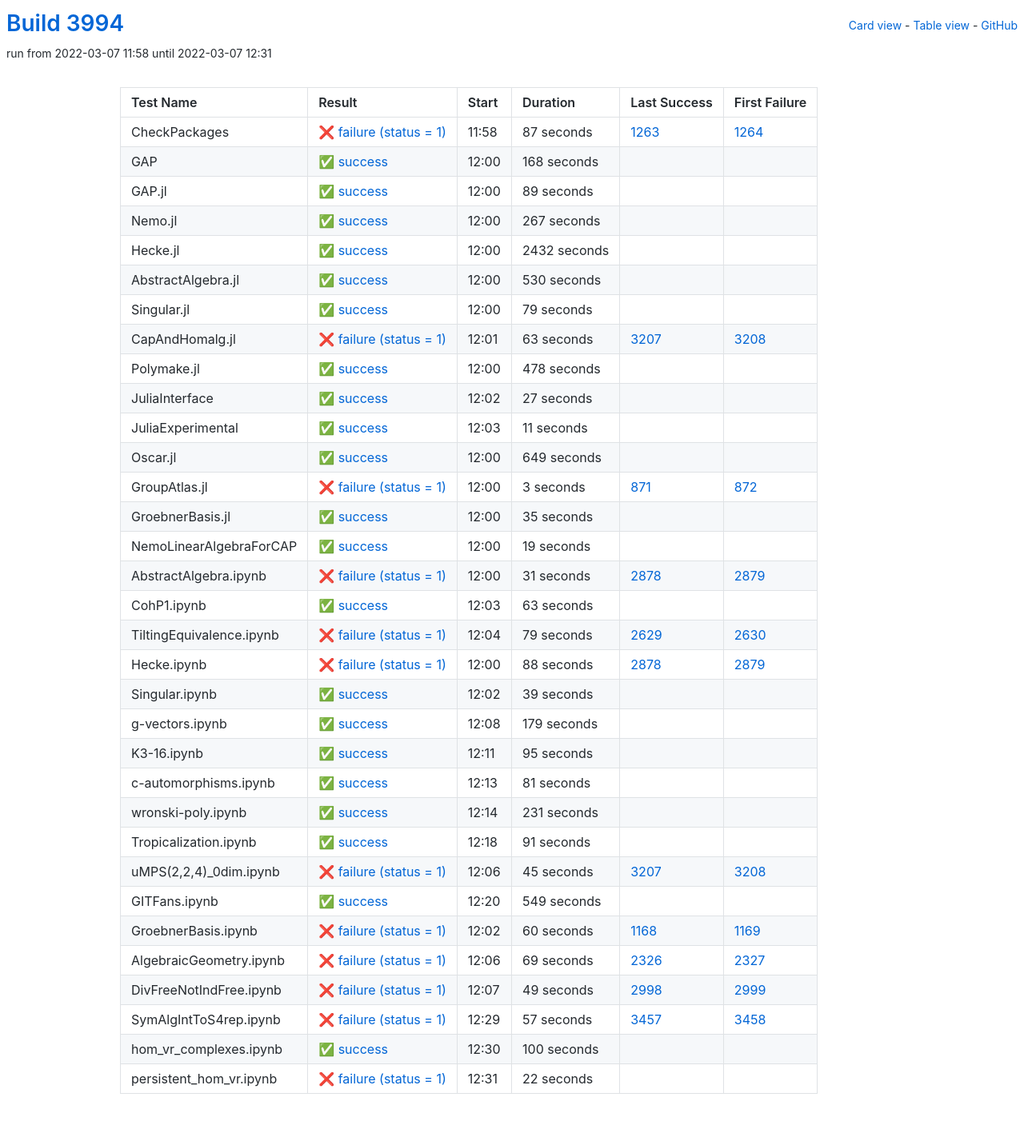
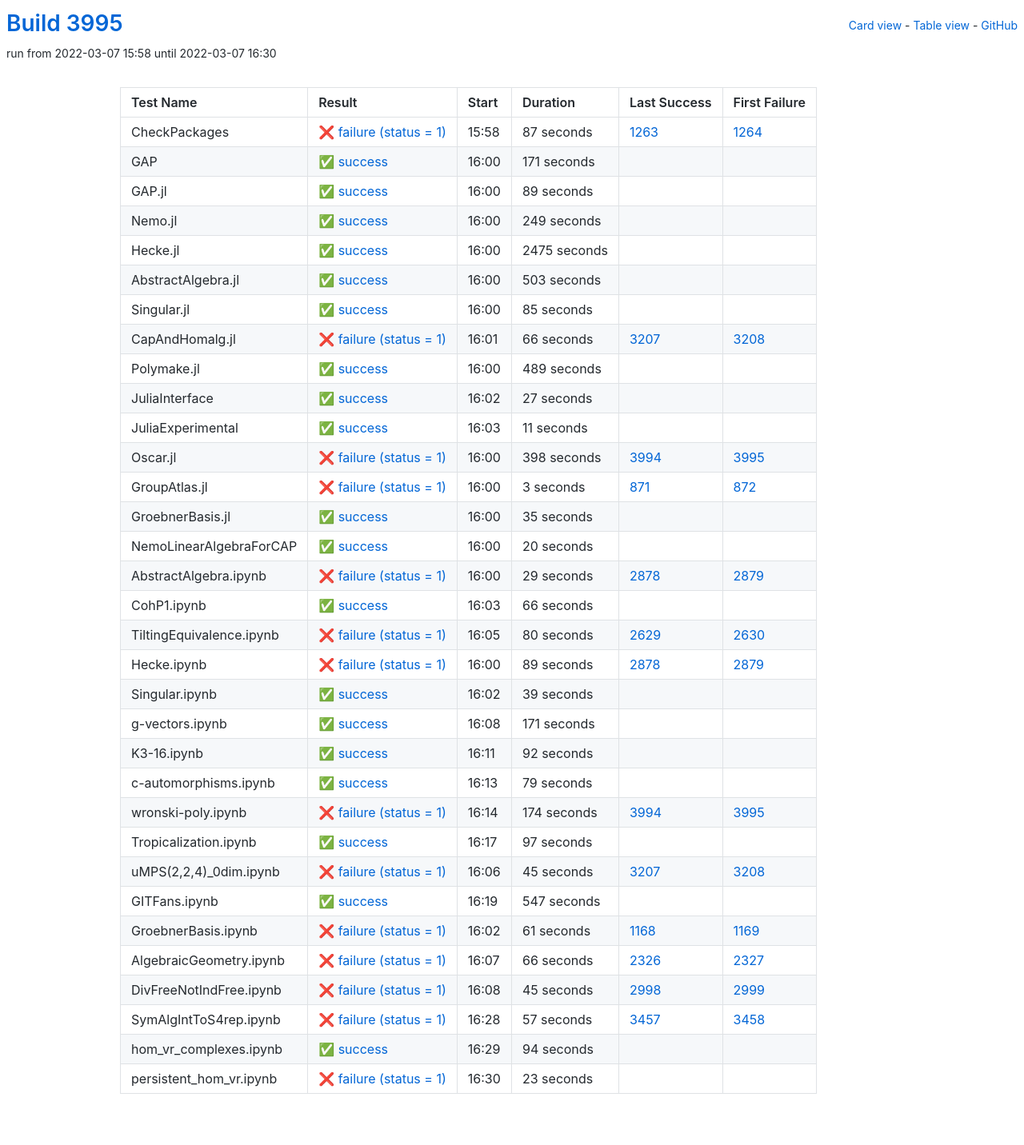
Before and after one commit to oscar-system/oscar-ci-status-stable, a Jekyll site: the page built from table.html, in a window 1280 px wide. Shown: the whole page at 80% size. Built offline with Jekyll 4.4.1, drawn with Linux system fonts in a browser that asks for light colours.

Commit message:
Build #3995

```diff
--- a/_data/ci.yml
+++ b/_data/ci.yml
@@ -1,6 +1,6 @@
 ---
-build: 3994
-build_url: https://oscarci.mathematik.uni-kl.de/job/oscar-stable/3994/
+build: 3995
+build_url: https://oscarci.mathematik.uni-kl.de/job/oscar-stable/3995/
 job: oscar-stable
 organization: oscar-system
 repo: oscar-ci-status-stable
@@ -8,8 +8,8 @@ repourl: https://github.com/oscar-system/oscar-ci-status-stable
 tests:
 - name: CheckPackages
   id: checkpackages
-  log: https://oscarci.mathematik.uni-kl.de/job/oscar-stable/3994/artifact/logs/build-3994/CheckPackages.log
-  start: 2022-03-07 11:58
+  log: https://oscarci.mathematik.uni-kl.de/job/oscar-stable/3995/artifact/logs/build-3995/CheckPackages.log
+  start: 2022-03-07 15:58
   success: false
   exitcode: 1
   status: failure
@@ -20,20 +20,20 @@ tests:
   first_failure_url: https://oscarci.mathematik.uni-kl.de/job/oscar-stable/1264/
 - name: GAP
   id: gap
-  log: https://oscarci.mathematik.uni-kl.de/job/oscar-stable/3994/artifact/logs/build-3994/GAP.log
-  start: 2022-03-07 12:00
+  log: https://oscarci.mathematik.uni-kl.de/job/oscar-stable/3995/artifact/logs/build-3995/GAP.log
+  start: 2022-03-07 16:00
   success: true
   exitcode: 0
   status: success
-  duration: 168
+  duration: 171
   last_success: false
   last_success_url:
   first_failure: false
   first_failure_url:
 - name: GAP.jl
   id: gap-jl
-  log: https://oscarci.mathematik.uni-kl.de/job/oscar-stable/3994/artifact/logs/build-3994/GAP.jl.log
-  start: 2022-03-07 12:00
+  log: https://oscarci.mathematik.uni-kl.de/job/oscar-stable/3995/artifact/logs/build-3995/GAP.jl.log
+  start: 2022-03-07 16:00
   success: true
   exitcode: 0
   status: success
@@ -44,80 +44,80 @@ tests:
   first_failure_url:
 - name: Nemo.jl
   id: nemo-jl
-  log: https://oscarci.mathematik.uni-kl.de/job/oscar-stable/3994/artifact/logs/build-3994/Nemo.jl.log
-  start: 2022-03-07 12:00
+  log: https://oscarci.mathematik.uni-kl.de/job/oscar-stable/3995/artifact/logs/build-3995/Nemo.jl.log
+  start: 2022-03-07 16:00
   success: true
   exitcode: 0
   status: success
-  duration: 267
+  duration: 249
   last_success: false
   last_success_url:
   first_failure: false
   first_failure_url:
 - name: Hecke.jl
   id: hecke-jl
-  log: https://oscarci.mathematik.uni-kl.de/job/oscar-stable/3994/artifact/logs/build-3994/Hecke.jl.log
-  start: 2022-03-07 12:00
+  log: https://oscarci.mathematik.uni-kl.de/job/oscar-stable/3995/artifact/logs/build-3995/Hecke.jl.log
+  start: 2022-03-07 16:00
   success: true
   exitcode: 0
   status: success
-  duration: 2432
+  duration: 2475
   last_success: false
   last_success_url:
   first_failure: false
   first_failure_url:
 - name: AbstractAlgebra.jl
   id: abstractalgebra-jl
-  log: https://oscarci.mathematik.uni-kl.de/job/oscar-stable/3994/artifact/logs/build-3994/AbstractAlgebra.jl.log
-  start: 2022-03-07 12:00
+  log: https://oscarci.mathematik.uni-kl.de/job/oscar-stable/3995/artifact/logs/build-3995/AbstractAlgebra.jl.log
+  start: 2022-03-07 16:00
   success: true
   exitcode: 0
   status: success
-  duration: 530
+  duration: 503
   last_success: false
   last_success_url:
   first_failure: false
   first_failure_url:
 - name: Singular.jl
   id: singular-jl
-  log: https://oscarci.mathematik.uni-kl.de/job/oscar-stable/3994/artifact/logs/build-3994/Singular.jl.log
-  start: 2022-03-07 12:00
+  log: https://oscarci.mathematik.uni-kl.de/job/oscar-stable/3995/artifact/logs/build-3995/Singular.jl.log
+  start: 2022-03-07 16:00
   success: true
   exitcode: 0
   status: success
-  duration: 79
+  duration: 85
   last_success: false
   last_success_url:
   first_failure: false
   first_failure_url:
 - name: CapAndHomalg.jl
   id: capandhomalg-jl
-  log: https://oscarci.mathematik.uni-kl.de/job/oscar-stable/3994/artifact/logs/build-3994/CapAndHomalg.jl.log
-  start: 2022-03-07 12:01
+  log: https://oscarci.mathematik.uni-kl.de/job/oscar-stable/3995/artifact/logs/build-3995/CapAndHomalg.jl.log
+  start: 2022-03-07 16:01
   success: false
   exitcode: 1
   status: failure
-  duration: 63
+  duration: 66
   last_success: 3207
   last_success_url: https://oscarci.mathematik.uni-kl.de/job/oscar-stable/3207/
   first_failure: 3208
   first_failure_url: https://oscarci.mathematik.uni-kl.de/job/oscar-stable/3208/
 - name: Polymake.jl
   id: polymake-jl
-  log: https://oscarci.mathematik.uni-kl.de/job/oscar-stable/3994/artifact/logs/build-3994/Polymake.jl.log
-  start: 2022-03-07 12:00
+  log: https://oscarci.mathematik.uni-kl.de/job/oscar-stable/3995/artifact/logs/build-3995/Polymake.jl.log
+  start: 2022-03-07 16:00
   success: true
   exitcode: 0
   status: success
-  duration: 478
+  duration: 489
   last_success: false
   last_success_url:
   first_failure: false
   first_failure_url:
 - name: JuliaInterface
   id: juliainterface
-  log: https://oscarci.mathematik.uni-kl.de/job/oscar-stable/3994/artifact/logs/build-3994/JuliaInterface.log
-  start: 2022-03-07 12:02
+  log: https://oscarci.mathematik.uni-kl.de/job/oscar-stable/3995/artifact/logs/build-3995/JuliaInterface.log
+  start: 2022-03-07 16:02
   success: true
   exitcode: 0
   status: success
@@ -128,8 +128,8 @@ tests:
   first_failure_url:
 - name: JuliaExperimental
   id: juliaexperimental
-  log: https://oscarci.mathematik.uni-kl.de/job/oscar-stable/3994/artifact/logs/build-3994/JuliaExperimental.log
-  start: 2022-03-07 12:03
+  log: https://oscarci.mathematik.uni-kl.de/job/oscar-stable/3995/artifact/logs/build-3995/JuliaExperimental.log
+  start: 2022-03-07 16:03
   success: true
   exitcode: 0
   status: success
@@ -140,20 +140,20 @@ tests:
   first_failure_url:
 - name: Oscar.jl
   id: oscar-jl
-  log: https://oscarci.mathematik.uni-kl.de/job/oscar-stable/3994/artifact/logs/build-3994/Oscar.jl.log
-  start: 2022-03-07 12:00
-  success: true
-  exitcode: 0
-  status: success
-  duration: 649
-  last_success: false
-  last_success_url:
-  first_failure: false
-  first_failure_url:
+  log: https://oscarci.mathematik.uni-kl.de/job/oscar-stable/3995/artifact/logs/build-3995/Oscar.jl.log
+  start: 2022-03-07 16:00
+  success: false
+  exitcode: 1
+  status: failure
+  duration: 398
+  last_success: 3994
+  last_success_url: https://oscarci.mathematik.uni-kl.de/job/oscar-stable/3994/
+  first_failure: 3995
+  first_failure_url: https://oscarci.mathematik.uni-kl.de/job/oscar-stable/3995/
 - name: GroupAtlas.jl
   id: groupatlas-jl
-  log: https://oscarci.mathematik.uni-kl.de/job/oscar-stable/3994/artifact/logs/build-3994/GroupAtlas.jl.log
-  start: 2022-03-07 12:00
+  log: https://oscarci.mathematik.uni-kl.de/job/oscar-stable/3995/artifact/logs/build-3995/GroupAtlas.jl.log
+  start: 2022-03-07 16:00
   success: false
   exitcode: 1
   status: failure
@@ -164,8 +164,8 @@ tests:
   first_failure_url: https://oscarci.mathematik.uni-kl.de/job/oscar-stable/872/
 - name: GroebnerBasis.jl
   id: groebnerbasis-jl
-  log: https://oscarci.mathematik.uni-kl.de/job/oscar-stable/3994/artifact/logs/build-3994/GroebnerBasis.jl.log
-  start: 2022-03-07 12:00
+  log: https://oscarci.mathematik.uni-kl.de/job/oscar-stable/3995/artifact/logs/build-3995/GroebnerBasis.jl.log
+  start: 2022-03-07 16:00
   success: true
   exitcode: 0
   status: success
@@ -176,68 +176,68 @@ tests:
   first_failure_url:
 - name: NemoLinearAlgebraForCAP
   id: nemolinearalgebraforcap
-  log: https://oscarci.mathematik.uni-kl.de/job/oscar-stable/3994/artifact/logs/build-3994/NemoLinearAlgebraForCAP.log
-  start: 2022-03-07 12:00
+  log: https://oscarci.mathematik.uni-kl.de/job/oscar-stable/3995/artifact/logs/build-3995/NemoLinearAlgebraForCAP.log
+  start: 2022-03-07 16:00
   success: true
   exitcode: 0
   status: success
-  duration: 19
+  duration: 20
   last_success: false
   last_success_url:
   first_failure: false
   first_failure_url:
 - name: AbstractAlgebra.ipynb
   id: abstractalgebra-ipynb
-  log: https://oscarci.mathematik.uni-kl.de/job/oscar-stable/3994/artifact/logs/build-3994/AbstractAlgebra.ipynb.log
-  start: 2022-03-07 12:00
+  log: https://oscarci.mathematik.uni-kl.de/job/oscar-stable/3995/artifact/logs/build-3995/AbstractAlgebra.ipynb.log
+  start: 2022-03-07 16:00
   success: false
   exitcode: 1
   status: failure
-  duration: 31
+  duration: 29
   last_success: 2878
   last_success_url: https://oscarci.mathematik.uni-kl.de/job/oscar-stable/2878/
   first_failure: 2879
   first_failure_url: https://oscarci.mathematik.uni-kl.de/job/oscar-stable/2879/
 - name: CohP1.ipynb
   id: cohp1-ipynb
-  log: https://oscarci.mathematik.uni-kl.de/job/oscar-stable/3994/artifact/logs/build-3994/CohP1.ipynb.log
-  start: 2022-03-07 12:03
+  log: https://oscarci.mathematik.uni-kl.de/job/oscar-stable/3995/artifact/logs/build-3995/CohP1.ipynb.log
+  start: 2022-03-07 16:03
   success: true
   exitcode: 0
   status: success
-  duration: 63
+  duration: 66
   last_success: false
   last_success_url:
   first_failure: false
   first_failure_url:
 - name: TiltingEquivalence.ipynb
   id: tiltingequivalence-ipynb
-  log: https://oscarci.mathematik.uni-kl.de/job/oscar-stable/3994/artifact/logs/build-3994/TiltingEquivalence.ipynb.log
-  start: 2022-03-07 12:04
+  log: https://oscarci.mathematik.uni-kl.de/job/oscar-stable/3995/artifact/logs/build-3995/TiltingEquivalence.ipynb.log
+  start: 2022-03-07 16:05
   success: false
   exitcode: 1
   status: failure
-  duration: 79
+  duration: 80
   last_success: 2629
   last_success_url: https://oscarci.mathematik.uni-kl.de/job/oscar-stable/2629/
   first_failure: 2630
   first_failure_url: https://oscarci.mathematik.uni-kl.de/job/oscar-stable/2630/
 - name: Hecke.ipynb
   id: hecke-ipynb
-  log: https://oscarci.mathematik.uni-kl.de/job/oscar-stable/3994/artifact/logs/build-3994/Hecke.ipynb.log
-  start: 2022-03-07 12:00
+  log: https://oscarci.mathematik.uni-kl.de/job/oscar-stable/3995/artifact/logs/build-3995/Hecke.ipynb.log
+  start: 2022-03-07 16:00
   success: false
   exitcode: 1
   status: failure
-  duration: 88
+  duration: 89
   last_success: 2878
   last_success_url: https://oscarci.mathematik.uni-kl.de/job/oscar-stable/2878/
   first_failure: 2879
   first_failure_url: https://oscarci.mathematik.uni-kl.de/job/oscar-stable/2879/
 - name: Singular.ipynb
   id: singular-ipynb
-  log: https://oscarci.mathematik.uni-kl.de/job/oscar-stable/3994/artifact/logs/build-3994/Singular.ipynb.log
-  start: 2022-03-07 12:02
+  log: https://oscarci.mathematik.uni-kl.de/job/oscar-stable/3995/artifact/logs/build-3995/Singular.ipynb.log
+  start: 2022-03-07 16:02
   success: true
   exitcode: 0
   status: success
@@ -248,68 +248,68 @@ tests:
   first_failure_url:
 - name: g-vectors.ipynb
   id: g-vectors-ipynb
-  log: https://oscarci.mathematik.uni-kl.de/job/oscar-stable/3994/artifact/logs/build-3994/g-vectors.ipynb.log
-  start: 2022-03-07 12:08
+  log: https://oscarci.mathematik.uni-kl.de/job/oscar-stable/3995/artifact/logs/build-3995/g-vectors.ipynb.log
+  start: 2022-03-07 16:08
   success: true
   exitcode: 0
   status: success
-  duration: 179
+  duration: 171
   last_success: false
   last_success_url:
   first_failure: false
   first_failure_url:
 - name: K3-16.ipynb
   id: k3-16-ipynb
-  log: https://oscarci.mathematik.uni-kl.de/job/oscar-stable/3994/artifact/logs/build-3994/K3-16.ipynb.log
-  start: 2022-03-07 12:11
+  log: https://oscarci.mathematik.uni-kl.de/job/oscar-stable/3995/artifact/logs/build-3995/K3-16.ipynb.log
+  start: 2022-03-07 16:11
   success: true
   exitcode: 0
   status: success
-  duration: 95
+  duration: 92
   last_success: false
   last_success_url:
   first_failure: false
   first_failure_url:
 - name: c-automorphisms.ipynb
   id: c-automorphisms-ipynb
-  log: https://oscarci.mathematik.uni-kl.de/job/oscar-stable/3994/artifact/logs/build-3994/c-automorphisms.ipynb.log
-  start: 2022-03-07 12:13
+  log: https://oscarci.mathematik.uni-kl.de/job/oscar-stable/3995/artifact/logs/build-3995/c-automorphisms.ipynb.log
+  start: 2022-03-07 16:13
   success: true
   exitcode: 0
   status: success
-  duration: 81
+  duration: 79
   last_success: false
   last_success_url:
   first_failure: false
   first_failure_url:
 - name: wronski-poly.ipynb
   id: wronski-poly-ipynb
-  log: https://oscarci.mathematik.uni-kl.de/job/oscar-stable/3994/artifact/logs/build-3994/wronski-poly.ipynb.log
-  start: 2022-03-07 12:14
+  log: https://oscarci.mathematik.uni-kl.de/job/oscar-stable/3995/artifact/logs/build-3995/wronski-poly.ipynb.log
+  start: 2022-03-07 16:14
+  success: false
+  exitcode: 1
+  status: failure
+  duration: 174
+  last_success: 3994
+  last_success_url: https://oscarci.mathematik.uni-kl.de/job/oscar-stable/3994/
+  first_failure: 3995
+  first_failure_url: https://oscarci.mathematik.uni-kl.de/job/oscar-stable/3995/
+- name: Tropicalization.ipynb
+  id: tropicalization-ipynb
+  log: https://oscarci.mathematik.uni-kl.de/job/oscar-stable/3995/artifact/logs/build-3995/Tropicalization.ipynb.log
+  start: 2022-03-07 16:17
   success: true
   exitcode: 0
   status: success
-  duration: 231
-  last_success: false
-  last_success_url:
-  first_failure: false
-  first_failure_url:
-- name: Tropicalization.ipynb
-  id: tropicalization-ipynb
-  log: https://oscarci.mathematik.uni-kl.de/job/oscar-stable/3994/artifact/logs/build-3994/Tropicalization.ipynb.log
-  start: 2022-03-07 12:18
-  success: true
-  exitcode: 0
-  status: success
-  duration: 91
+  duration: 97
   last_success: false
   last_success_url:
   first_failure: false
   first_failure_url:
 - name: uMPS(2,2,4)_0dim.ipynb
   id: umps-2-2-4-0dim-ipynb
-  log: https://oscarci.mathematik.uni-kl.de/job/oscar-stable/3994/artifact/logs/build-3994/uMPS-2-2-4-_0dim.ipynb.log
-  start: 2022-03-07 12:06
+  log: https://oscarci.mathematik.uni-kl.de/job/oscar-stable/3995/artifact/logs/build-3995/uMPS-2-2-4-_0dim.ipynb.log
+  start: 2022-03-07 16:06
   success: false
   exitcode: 1
   status: failure
@@ -320,56 +320,56 @@ tests:
   first_failure_url: https://oscarci.mathematik.uni-kl.de/job/oscar-stable/3208/
 - name: GITFans.ipynb
   id: gitfans-ipynb
-  log: https://oscarci.mathematik.uni-kl.de/job/oscar-stable/3994/artifact/logs/build-3994/GITFans.ipynb.log
-  start: 2022-03-07 12:20
+  log: https://oscarci.mathematik.uni-kl.de/job/oscar-stable/3995/artifact/logs/build-3995/GITFans.ipynb.log
+  start: 2022-03-07 16:19
   success: true
   exitcode: 0
   status: success
-  duration: 549
+  duration: 547
   last_success: false
   last_success_url:
   first_failure: false
   first_failure_url:
 - name: GroebnerBasis.ipynb
   id: groebnerbasis-ipynb
-  log: https://oscarci.mathematik.uni-kl.de/job/oscar-stable/3994/artifact/logs/build-3994/GroebnerBasis.ipynb.log
-  start: 2022-03-07 12:02
+  log: https://oscarci.mathematik.uni-kl.de/job/oscar-stable/3995/artifact/logs/build-3995/GroebnerBasis.ipynb.log
+  start: 2022-03-07 16:02
   success: false
   exitcode: 1
   status: failure
-  duration: 60
+  duration: 61
   last_success: 1168
   last_success_url: https://oscarci.mathematik.uni-kl.de/job/oscar-stable/1168/
   first_failure: 1169
   first_failure_url: https://oscarci.mathematik.uni-kl.de/job/oscar-stable/1169/
 - name: AlgebraicGeometry.ipynb
   id: algebraicgeometry-ipynb
-  log: https://oscarci.mathematik.uni-kl.de/job/oscar-stable/3994/artifact/logs/build-3994/AlgebraicGeometry.ipynb.log
-  start: 2022-03-07 12:06
+  log: https://oscarci.mathematik.uni-kl.de/job/oscar-stable/3995/artifact/logs/build-3995/AlgebraicGeometry.ipynb.log
+  start: 2022-03-07 16:07
   success: false
   exitcode: 1
   status: failure
-  duration: 69
+  duration: 66
   last_success: 2326
   last_success_url: https://oscarci.mathematik.uni-kl.de/job/oscar-stable/2326/
   first_failure: 2327
   first_failure_url: https://oscarci.mathematik.uni-kl.de/job/oscar-stable/2327/
 - name: DivFreeNotIndFree.ipynb
   id: divfreenotindfree-ipynb
-  log: https://oscarci.mathematik.uni-kl.de/job/oscar-stable/3994/artifact/logs/build-3994/DivFreeNotIndFree.ipynb.log
-  start: 2022-03-07 12:07
+  log: https://oscarci.mathematik.uni-kl.de/job/oscar-stable/3995/artifact/logs/build-3995/DivFreeNotIndFree.ipynb.log
+  start: 2022-03-07 16:08
   success: false
   exitcode: 1
   status: failure
-  duration: 49
+  duration: 45
   last_success: 2998
   last_success_url: https://oscarci.mathematik.uni-kl.de/job/oscar-stable/2998/
   first_failure: 2999
   first_failure_url: https://oscarci.mathematik.uni-kl.de/job/oscar-stable/2999/
 - name: SymAlgIntToS4rep.ipynb
   id: symalginttos4rep-ipynb
-  log: https://oscarci.mathematik.uni-kl.de/job/oscar-stable/3994/artifact/logs/build-3994/SymAlgIntToS4rep.ipynb.log
-  start: 2022-03-07 12:29
+  log: https://oscarci.mathematik.uni-kl.de/job/oscar-stable/3995/artifact/logs/build-3995/SymAlgIntToS4rep.ipynb.log
+  start: 2022-03-07 16:28
   success: false
   exitcode: 1
   status: failure
@@ -380,24 +380,24 @@ tests:
   first_failure_url: https://oscarci.mathematik.uni-kl.de/job/oscar-stable/3458/
 - name: hom_vr_complexes.ipynb
   id: hom-vr-complexes-ipynb
-  log: https://oscarci.mathematik.uni-kl.de/job/oscar-stable/3994/artifact/logs/build-3994/hom_vr_complexes.ipynb.log
-  start: 2022-03-07 12:30
+  log: https://oscarci.mathematik.uni-kl.de/job/oscar-stable/3995/artifact/logs/build-3995/hom_vr_complexes.ipynb.log
+  start: 2022-03-07 16:29
   success: true
   exitcode: 0
   status: success
-  duration: 100
+  duration: 94
   last_success: false
   last_success_url:
   first_failure: false
   first_failure_url:
 - name: persistent_hom_vr.ipynb
   id: persistent-hom-vr-ipynb
-  log: https://oscarci.mathematik.uni-kl.de/job/oscar-stable/3994/artifact/logs/build-3994/persistent_hom_vr.ipynb.log
-  start: 2022-03-07 12:31
+  log: https://oscarci.mathematik.uni-kl.de/job/oscar-stable/3995/artifact/logs/build-3995/persistent_hom_vr.ipynb.log
+  start: 2022-03-07 16:30
   success: false
   exitcode: 1
   status: failure
-  duration: 22
+  duration: 23
   last_success: false
   last_success_url:
   first_failure: false
```
Also changed, not shown: README.md.
